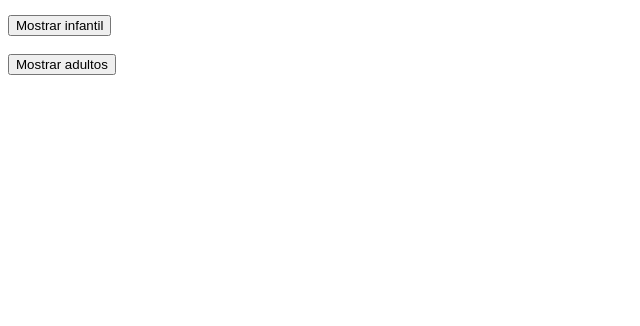
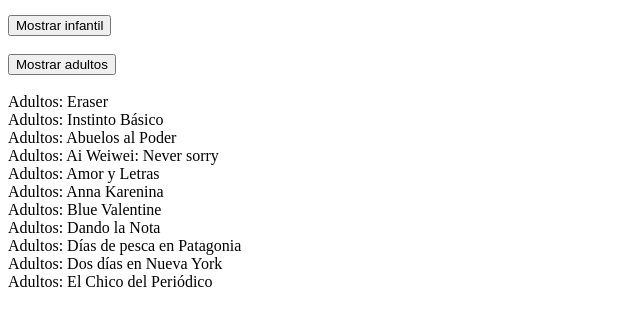
Before and after one commit to NanoParis/Repaso1Ajax, a plain HTML site: page web/index.html in a window 1280 px wide. Both pictures are taken after a click on the button "Mostrar adultos". Shown: the part 104-430 px from the top of the page, without its empty margins (0-640 px from the left). Drawn offline with Linux system fonts and the light colour scheme.

Commit message:
muestra adultos
Ya por ultimo mostramos las peliculas de los adultos

```diff
--- a/web/index.html
+++ b/web/index.html
@@ -79,6 +79,42 @@
                     }
                 }
             }
+
+			function mostrarAdultos() {
+
+                peticion_http = new XMLHttpRequest();
+
+                peticion_http.onreadystatechange = listadoAdultos;
+                peticion_http.open('GET', './libros.xml', true);
+                peticion_http.send(null);
+
+            }
+
+            function listadoAdultos() {
+
+                var txt = "";
+                var txt2 = "";
+                var longitud = 0;
+                var titulo = "";
+
+                if (peticion_http.readyState == 4) {
+                    if (peticion_http.status == 200) {
+                        var documento_xml = peticion_http.responseXML;
+                        var x = documento_xml.getElementsByTagName("Titulo");
+
+                        longitud = x.length;
+
+                        for (var y = 0; y < longitud; y++) {
+                            if (x[y].parentNode.nodeName == "Adultos") {
+                                titulo = x[y].firstChild.nodeValue;
+                                txt = txt + titulo + "<br>";
+                            }
+                        }
+                        txt2 = txt;
+                        document.getElementById("respuesta").innerHTML = txt2;
+                    }
+                }
+            }
         </script>
 
     </head>
```
